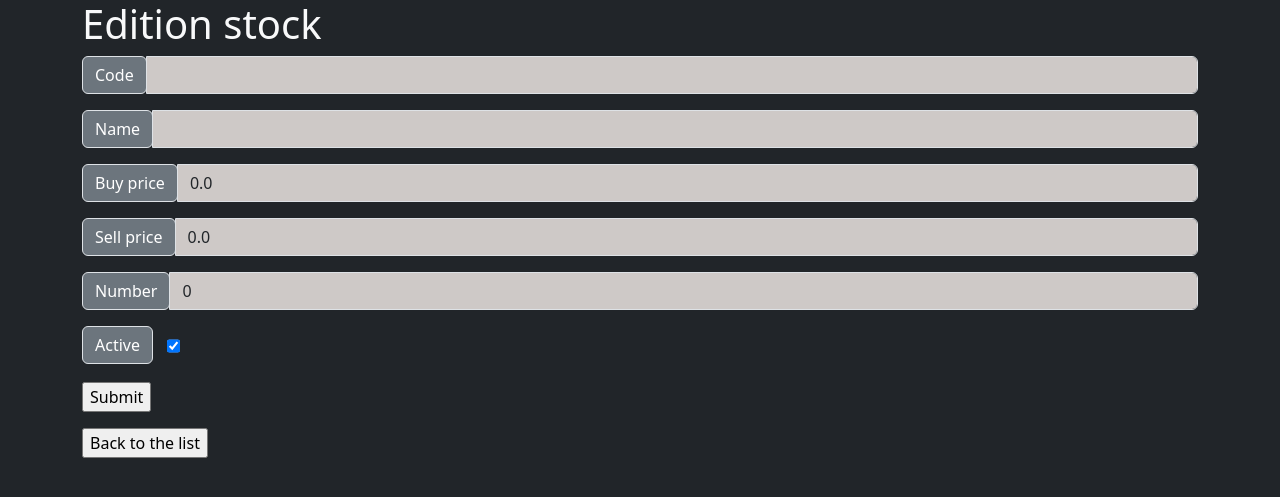
After one commit to GPU-Perso/PEA-Django, a Django app: page /stock_detail/ in a window 1280 px wide. The commit adds this page. Shown: the top 497 px of the page. Run offline with Django 4.2, Linux system fonts and the light colour scheme.

Commit message:
add and edit stock replace ugly refresh links by divs and pictos

```diff
--- a/src/PEAWeb/urls.py
+++ b/src/PEAWeb/urls.py
@@ -16,11 +16,12 @@ Including another URLconf
 """
 from django.contrib import admin
 from django.urls import path
-from stocks.views import stocks_list, stock_update
+from stocks.views import stocks_list, stock_update, show_stock
 
 urlpatterns = [
     path('', stocks_list),
     path('online/<str:online>', stocks_list),
     path('update/code/<str:code>', stock_update),
+    path('stock_detail/', show_stock),
     path('admin/', admin.site.urls),
 ]
--- a/src/stocks/stock.py
+++ b/src/stocks/stock.py
@@ -107,6 +107,9 @@ class Stock:
         print(f"{self.name} load time: {toc - tic:0.4f} seconds")
 
     def store(self):
+        if len(self.code) < 2:
+            return
+
         query = f"select count(*) from stocks where id={self.id}"
         cursor = database.conn.cursor()
         cursor.execute(query)
--- /dev/null
+++ b/src/stocks/templates/stocks/detail.html
@@ -0,0 +1,53 @@
+<!DOCTYPE html>
+<html lang="en">
+<head>
+    <meta charset="UTF-8">
+    <title>Stock</title>
+    <link href="https://cdn.jsdelivr.net/npm/bootstrap@5.3.2/dist/css/bootstrap.min.css" rel="stylesheet" integrity="sha384-T3c6CoIi6uLrA9TneNEoa7RxnatzjcDSCmG1MXxSR1GAsXEV/Dwwykc2MPK8M2HN" crossorigin="anonymous">
+</head>
+<body class="bg-dark">
+    <div class="container">
+        <h1 class="text-light">Edition stock {{ stock.name }}</h1>
+        <form method="get" action="">
+            <fieldset>
+                <div class="input-group mb-3">
+                    <div class="input-group-prepend"><span class="input-group-text bg-secondary text-white">Code</span></div>
+                    <input class="form-control" type="text" name="code" required value="{{ stock.code }}" style="background-color: #CEC9C7;"/>
+                </div>
+                <div class="input-group mb-3">
+                    <div class="input-group-prepend"><span class="input-group-text bg-secondary text-white">Name</span></div>
+                    <input class="form-control" type="text" name="name" value="{{ stock.name }}" style="background-color: #CEC9C7;"/>
+                </div>
+                <div class="input-group mb-3">
+                    <div class="input-group-prepend"><span class="input-group-text bg-secondary text-white">Buy price</span></div>
+                    <input class="form-control" type="text" name="buy_price" value="{{ stock.buy_price }}" style="background-color: #CEC9C7;"/>
+                </div>
+                <div class="input-group mb-3">
+                    <div class="input-group-prepend"><span class="input-group-text bg-secondary text-white">Sell price</span></div>
+                    <input class="form-control" type="text" name="sell_price" value="{{ stock.sell_price }}" style="background-color: #CEC9C7;"/>
+                </div>
+                <div class="input-group mb-3">
+                    <div class="input-group-prepend"><span class="input-group-text bg-secondary text-white">Number</span></div>
+                    <input class="form-control" type="text" name="nb" value="{{ stock.nb }}" style="background-color: #CEC9C7;"/>
+                </div>
+                <div class="input-group mb-3">
+                    <div class="input-group-prepend"><span class="input-group-text bg-secondary text-white">Active</span></div>
+                        <p>&emsp;</p><input class="" type="checkbox" name="active" {% if stock.active %} checked {% endif %}/>
+                </div>
+
+                <div class="input-group mb-3">
+                    <input type="submit" value="Submit" />
+                </div>
+            </fieldset>
+        </form>
+
+        <form method="get" action="/">
+            <fieldset>
+                <div class="input-group mb-3">
+                    <input type="submit" value="Back to the list"/>
+                </div>
+            </fieldset>
+        </form>
+    </div>
+</body>
+</html>
--- a/src/stocks/templates/stocks/row.html
+++ b/src/stocks/templates/stocks/row.html
@@ -6,4 +6,8 @@
 <td align="right">{{ stock.nb }}</td>
 <td align="right">{{ stock.total_price|floatformat:2 }}</td>
 <td>{{ stock.timestamp }}</td>
-<td class="table-secondary"><a class="update" id="{{ stock.code }}" href="#" onclick="update(this)">Refresh (On)</a></td>
+<td class="table-secondary">
+    <a class="update" id="{{ stock.code }}" href="#" onclick="update(this)">🔄</a>
+    <br>
+    <a href="stock_detail/?code={{ stock.code }}">📝</a>
+</td>
--- a/src/stocks/views.py
+++ b/src/stocks/views.py
@@ -7,7 +7,32 @@ from stocks.stock import load_stocks, Stock
 def stocks_list(request, online=False):
     data = load_stocks(bool(online))
     return render(request, "stocks/index.html", context={'stocks_list': data, "online": online})
+
+
 def stock_update(request, code):
     s = Stock(code)
     s.update()
     return render(request, "stocks/row.html", context={'stock': s})
+
+
+def show_stock(request):
+    params = request.GET
+    print(params)
+    if "code" in params:
+        s = Stock(params["code"])
+        s.load()
+        if "buy_price" in params:
+            s.buy_price = float(params["buy_price"])
+            s.sell_price = float(params["sell_price"])
+            s.name = params["name"]
+            s.nb = int(params["nb"])
+            if "active" in params and params["active"] == "on":
+                s.active = True
+            else:
+                s.active = False
+        s.store()
+    else:
+        code = ""
+        s = Stock(code)
+
+    return render(request, "stocks/detail.html", context={'stock': s})
```
Also changed, not shown: src/stocks/templates/stocks/index.html (+13 -13 lines).
